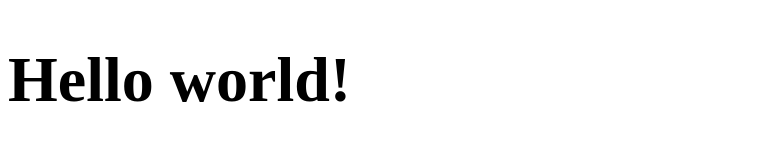
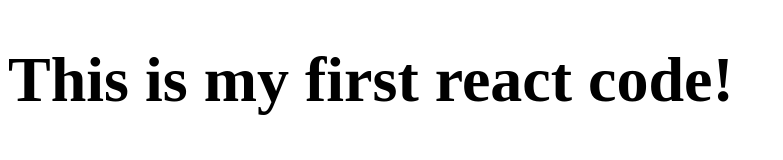
Before and after one commit to SATTIRAMYASRI/Namaste-React, a plain HTML site: page chapter1-inception/index.html in a window 1280 px wide. Shown: the whole page, without its empty margins (0-783 px from the left). Drawn offline with nearby package versions, Linux system fonts and the light colour scheme.

Commit message:
helloworld in react

```diff
--- a/chapter1-inception/index.html
+++ b/chapter1-inception/index.html
@@ -7,12 +7,13 @@
 </head>
 <body>
     <h1 id="root"></h1>
+    <script crossorigin src="https://unpkg.com/react@18/umd/react.development.js"></script>
+    <script crossorigin src="https://unpkg.com/react-dom@18/umd/react-dom.development.js"></script>
     <script>
-        const h1Element=document.createElement("h1");
-        h1Element.innerHTML="Hello world!";
-        const rootElement=document.getElementById("root");
-        rootElement.appendChild(h1Element);
+        const heading=React.createElement("h1",{},"This is my first react code!");
+        const root=ReactDOM.createRoot(document.getElementById("root"));
+        root.render(heading)
+
     </script>
-
 </body>
 </html>
```
